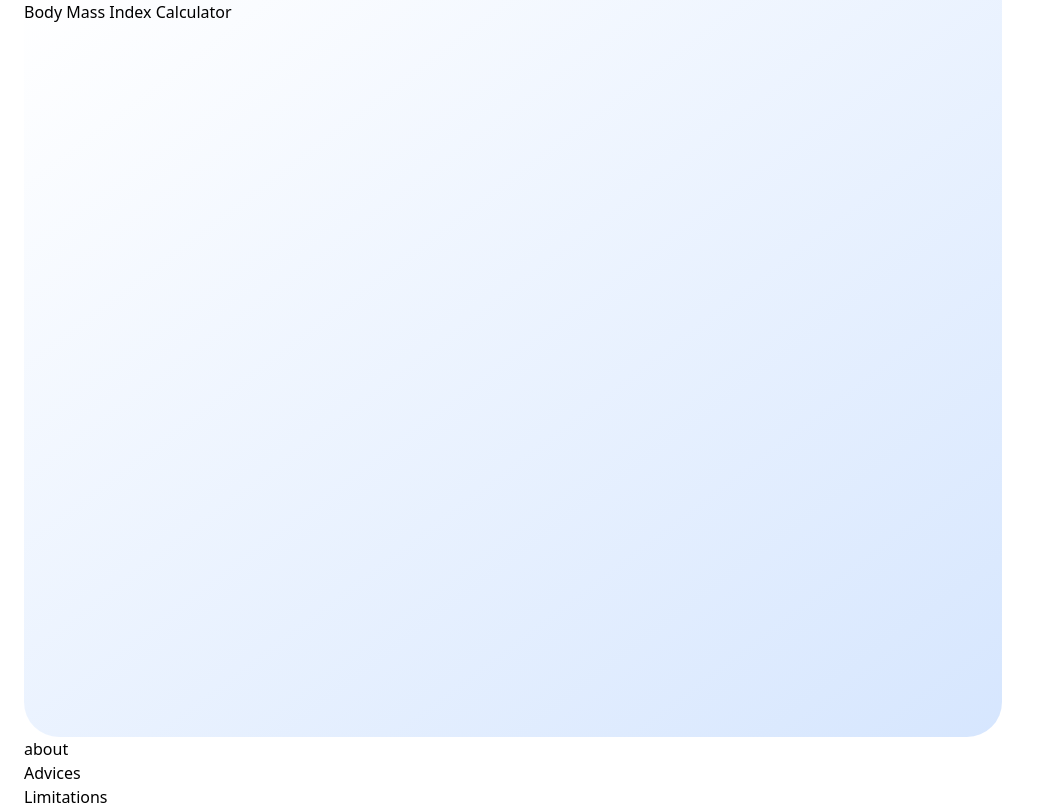
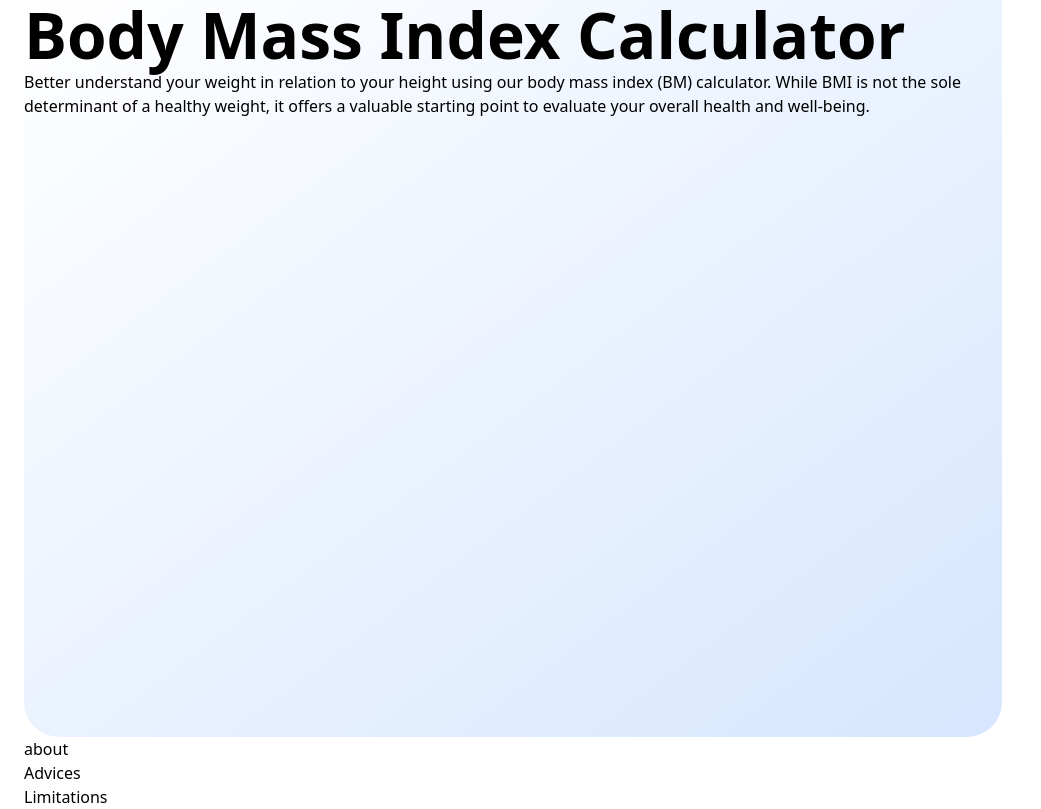
Before and after one commit to aleksi-svaridze/bmi, a React (Create React App) app: page / in a window 1280 px wide. Shown: the whole page, without its empty margins (0-1041 px from the left). Built offline with nearby package versions, Linux system fonts and the light colour scheme.

Commit message:
Add hero card

```diff
--- a/src/sections/Hero.jsx
+++ b/src/sections/Hero.jsx
@@ -1,7 +1,15 @@
 export const Hero = () => {
   return (
     <div className="w-full h-[640px] lg:w-[978px] lg:h-[737px] rounded-b-[35px] bg-gradient-to-br from-[#D6FCFE]/0 to-[#D6E6FE]/100">
-      <h1>Body Mass Index Calculator</h1>
+      <h1 className="font-semibold text-5xl lg:text-[64px] leading-[110%] text-gunmetal">
+        Body Mass Index Calculator
+      </h1>
+      <p>
+        Better understand your weight in relation to your height using our body
+        mass index (BM) calculator. While BMI is not the sole determinant of a
+        healthy weight, it offers a valuable starting point to evaluate your
+        overall health and well-being.
+      </p>
     </div>
   );
 };
```
